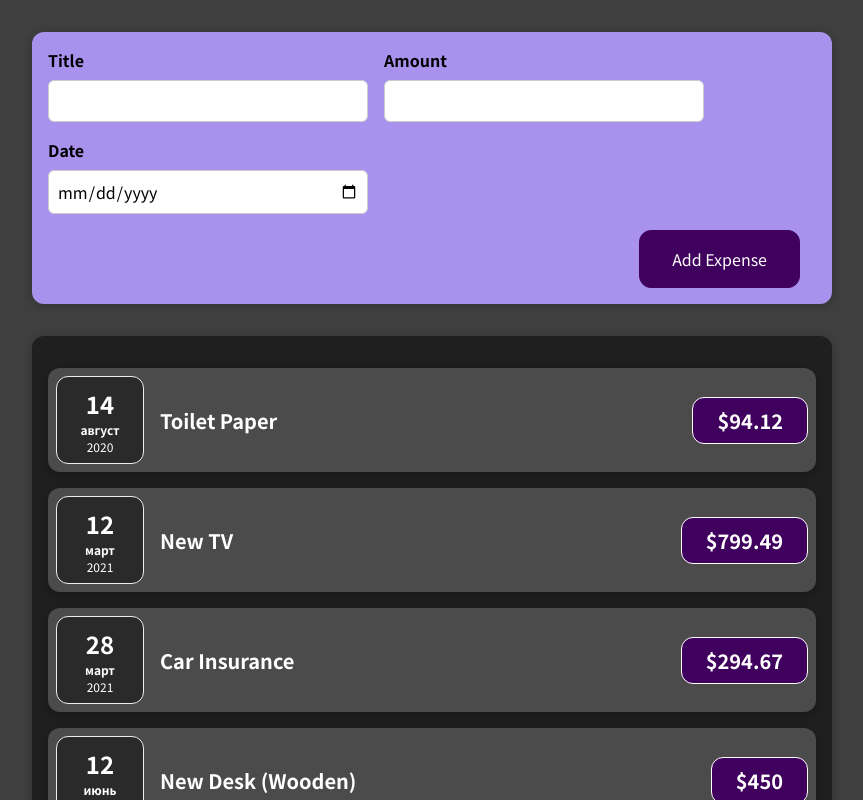
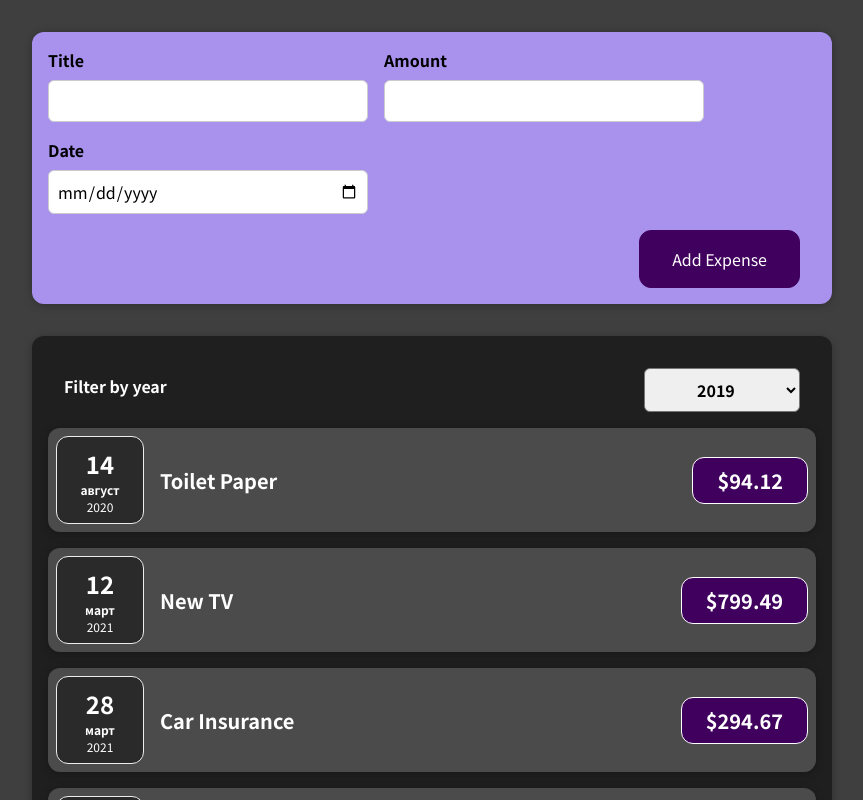
Before and after one commit to mvoof/react-course-buget-app, a React (Vite) app: page / in a window 1280 px wide. Shown: the top 800 px of the page, without its empty margins (208-1071 px from the left). Built offline with nearby package versions, Linux system fonts and the light colour scheme; the HTML template or start-up script is replaced by a standard one.

Commit message:
add year filter component

```diff
--- a/src/Components/Expenses/Expenses.tsx
+++ b/src/Components/Expenses/Expenses.tsx
@@ -1,15 +1,34 @@
+import { useState } from 'react';
 import { ExpensesType } from '../../App';
 import Card from '../UI/Card';
 import ExpenseItem from './Expenseitem';
 import './Expenses.css';
+import ExpensesFilter from './ExpensesFilter';
+
+export type FilterYearType = '2022' | '2021' | '2020' | '2019';
+export type FilterYearArrayType = FilterYearType[];
+
+const years: FilterYearArrayType = ['2022', '2021', '2020', '2019'];
 
 export type ExpensesProps = {
   items: ExpensesType;
 };
 
 function Expenses({ items }: ExpensesProps) {
+  const [filteredYear, setFilteredYear] = useState<FilterYearType>('2019');
+
+  const filterChangeHandler = (value: FilterYearType) => {
+    setFilteredYear(value);
+  };
+
   return (
     <Card className="expenses">
+      <ExpensesFilter
+        years={years}
+        onChangeFilter={filterChangeHandler}
+        selected={filteredYear}
+      />
+
       {items.map(({ id, title, amount, date }) => (
         <ExpenseItem key={id} title={title} amount={amount} date={date} />
       ))}
--- /dev/null
+++ b/src/Components/Expenses/ExpensesFilter.css
@@ -0,0 +1,24 @@
+.expenses-filter {
+  color: white;
+  padding: 0 1rem;
+}
+
+.expenses-filter__control {
+  display: flex;
+  width: 100%;
+  align-items: center;
+  justify-content: space-between;
+  margin: 1rem 0;
+}
+
+.expenses-filter label {
+  font-weight: bold;
+  margin-bottom: 0.5rem;
+}
+
+.expenses-filter select {
+  font: inherit;
+  padding: 0.5rem 3rem;
+  font-weight: bold;
+  border-radius: 6px;
+}
--- /dev/null
+++ b/src/Components/Expenses/ExpensesFilter.tsx
@@ -0,0 +1,37 @@
+import { FilterYearType } from './Expenses';
+import './ExpensesFilter.css';
+
+export type ExpensesFilterProps<T extends FilterYearType> = {
+  onChangeFilter: (yearValue: T) => void;
+  selected: T;
+  years: T[];
+};
+
+const ExpensesFilter = <T extends FilterYearType>({
+  onChangeFilter,
+  selected,
+  years,
+}: ExpensesFilterProps<T>) => {
+  const dropdownChangeHandler = (e: React.ChangeEvent<HTMLSelectElement>) => {
+    onChangeFilter(e.target.value as T);
+  };
+
+  return (
+    <div className="expenses-filter">
+      <div className="expenses-filter__control">
+        <label>Filter by year</label>
+        <select value={selected} onChange={dropdownChangeHandler}>
+          {years.map((year) => {
+            return (
+              <option key={year} value={year}>
+                {year}
+              </option>
+            );
+          })}
+        </select>
+      </div>
+    </div>
+  );
+};
+
+export default ExpensesFilter;
```
